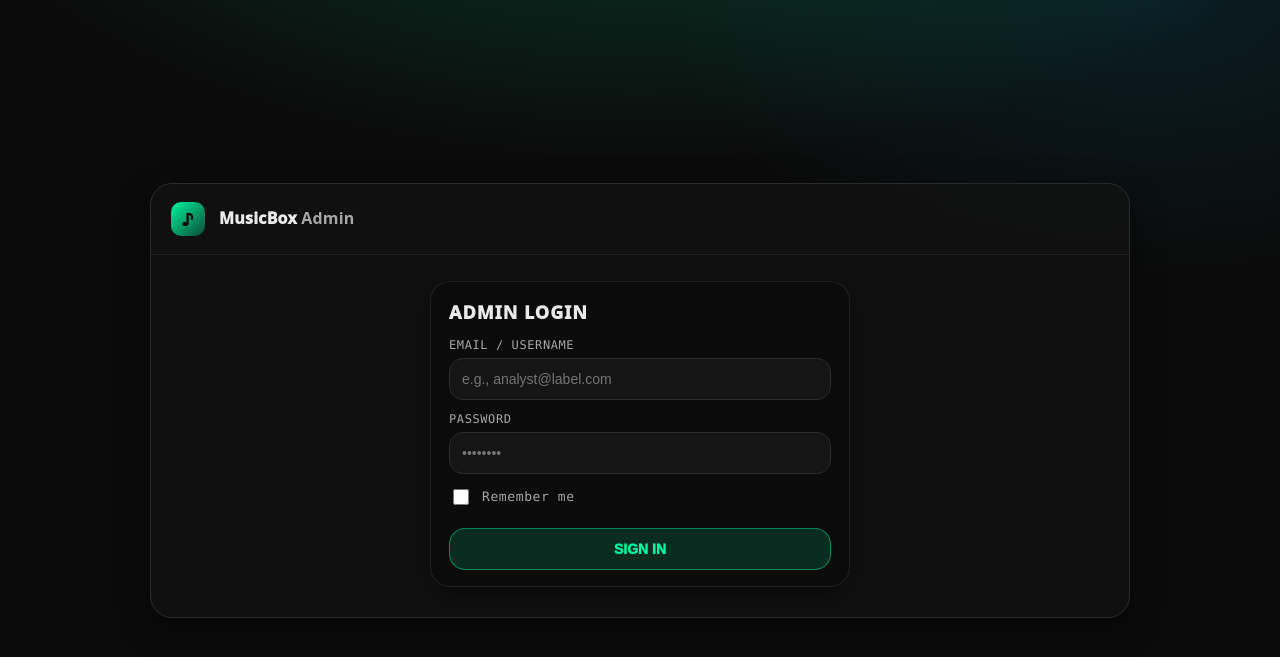
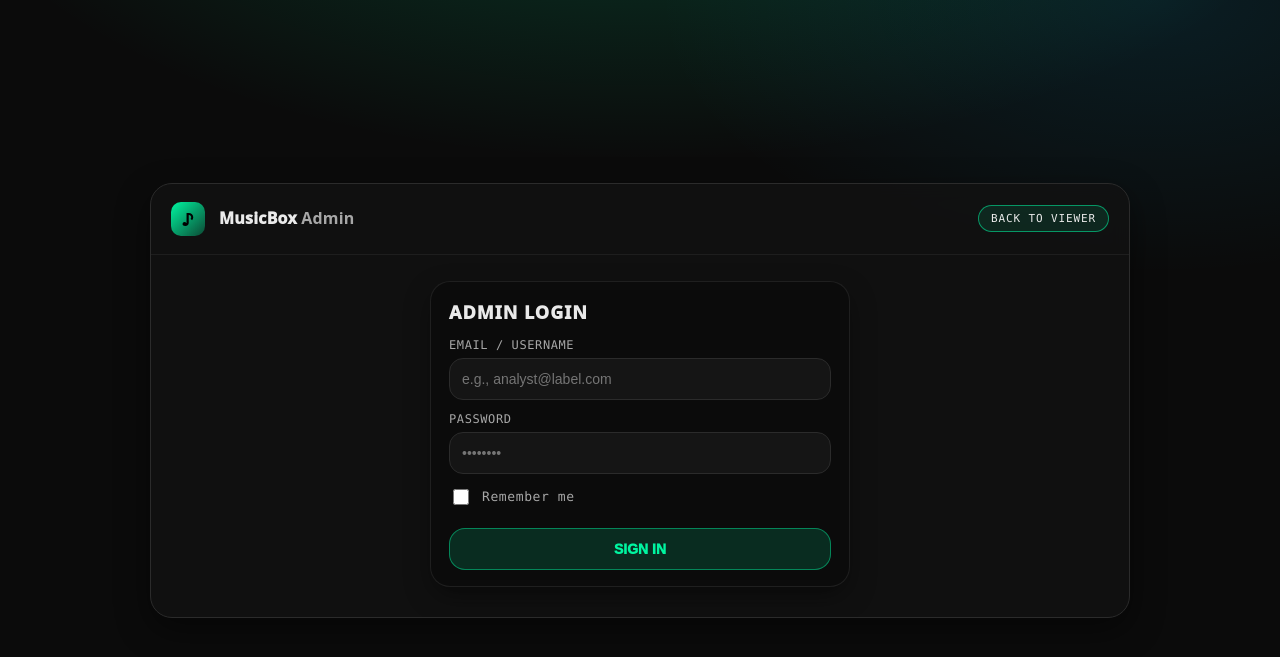
Before and after one commit to Sherry-max33/musicbox-spotify-database, a Flask app: page /admin/login in a window 1280 px wide. Shown: the top 657 px of the page. Run offline with Flask 3, Linux system fonts and the light colour scheme; some libraries are stand-ins or nearby versions.

Commit message:
Solve page loading speed & UI optimization

```diff
--- a/app/templates/admin_login.html
+++ b/app/templates/admin_login.html
@@ -68,6 +68,28 @@
       font-family:var(--mono);
       color:var(--muted);
       font-size:12px;
+    }
+
+    .top-spacer{
+      flex:1;
+    }
+
+    .back-btn{
+      font-family:var(--mono);
+      font-size:11px;
+      letter-spacing:.08em;
+      text-transform:uppercase;
+      padding:6px 12px;
+      border-radius:999px;
+      border:1px solid rgba(0,245,160,.55);
+      background:rgba(0,245,160,.10);
+      color:var(--text);
+      text-decoration:none;
+      white-space:nowrap;
+    }
+    .back-btn:hover{
+      border-color:rgba(0,245,160,.8);
+      background:rgba(0,245,160,.16);
     }
 
     .content{
@@ -180,6 +202,8 @@
       <div class="brand">
         <div class="name">MusicBox <span style="color:var(--muted);font-weight:900">Admin</span></div>
       </div>
+      <div class="top-spacer"></div>
+      <a href="{{ url_for('viewer') }}" class="back-btn">Back to Viewer</a>
     </div>
 
     <div class="content">
```
